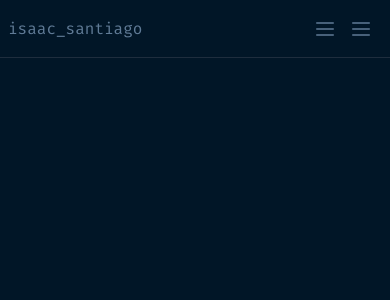
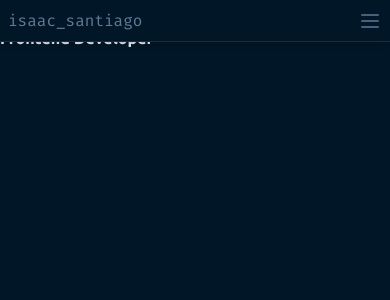
Before and after one commit to eoisaac/eoisaac.me, a React (Vite) app: page / in a window 390 px wide. Shown: the top 300 px of the page. Built offline with nearby package versions, Linux system fonts and the light colour scheme.

Commit message:
:bug: fix: active navigation link indicator

```diff
--- a/src/components/layouts/Header/index.tsx
+++ b/src/components/layouts/Header/index.tsx
@@ -4,7 +4,7 @@ import { NavLink } from 'react-router-dom'
 import { useMediaQuery } from '../../../hooks/useMediaQuery'
 
 export const Header = () => {
-  const isDesktop = useMediaQuery('(min-width: 640px)')
+  const isDesktop = useMediaQuery('(min-width: 768px)')
   const [menuVisibility, setMenuVisibility] = useState<boolean>(false)
 
   const handleMenuVisibility = () => {
@@ -16,34 +16,35 @@ export const Header = () => {
   }, [isDesktop])
 
   const menuItemStyles = {
-    item: 'block w-full sm:w-auto text-end',
-    link: `block px-4 py-2 border-base-lines border-y-[1px] sm:border-x-[1px]
-    sm:border-t-0 -mb-[1px] sm:-mx-[0.5px] border-b-2 border-b-transparent
-    text-text-secondary hover:text-text-primary hover:border-b-text-secondary`,
+    item: 'block w-full md:w-auto text-end',
+    link: `block px-4 py-2 border-base-lines border-y-[1px] md:border-x-[1px]
+    md:border-t-0 -mb-[1px] md:-mx-[0.5px] border-b-2 border-b-transparent
+    text-text-secondary hover:text-text-primary hover:border-b-auxiliary-blue`,
   }
 
   return (
     <header
       className="w-full flex items-center justify-between fixed mt-[1px] p-2
-      sm:px-0 sm:py-0 border-b border-b-base-lines bg-base-background z-50"
+      md:px-0 md:py-0 md:pr-[1px] border-b border-b-base-lines bg-base-background z-50
+      shadow-md"
     >
       <div
-        className="w-full flex gap-4 items-center justify-between
-      sm:justify-start bg-base-background"
+        className="w-full flex items-center justify-between md:justify-start
+      bg-base-background"
       >
-        <h2 className="font-mono text-text-secondary text-base sm:pl-2 md:pr-32">
+        <h2 className="font-mono text-text-secondary text-base md:pl-2 pr-20 lg:pr-32">
           isaac_santiago
         </h2>
 
-        <nav className="w-full flex justify-end sm:justify-start gap-1">
+        <nav className="w-full flex justify-end md:justify-start gap-1">
           <ul
-            className={`w-full flex flex-col sm:flex-row absolute
-            sm:relative inset-x-0 p-1 sm:p-0 bg-base-background
+            className={`w-full flex flex-col md:flex-row absolute
+            md:relative inset-x-0 p-1 md:p-0 bg-base-background
             transition-all ${menuVisibility ? 'top-full' : '-top-[500px]'}
             `}
           >
             <li className={menuItemStyles.item}>
-              <NavLink to="/" className={menuItemStyles.link}>
+              <NavLink to="/home" className={menuItemStyles.link}>
                 _home
               </NavLink>
             </li>
@@ -69,15 +70,15 @@ export const Header = () => {
             </li>
           </ul>
 
-          <button
-            className="relative sm:hidden z-40 text-text-secondary text-2xl bg-base-background"
-            onClick={handleMenuVisibility}
-          >
-            {menuVisibility ? <X /> : <List />}
-          </button>
-          <button
+          {/* <button
             className="relative p-2 mr-[1px] text-text-secondary text-2xl
           bg-base-background hover:text-text-primary"
+          >
+            <Command /> <Compass />
+          </button> */}
+          <button
+            className="relative md:hidden z-40 text-text-secondary text-2xl bg-base-background"
+            onClick={handleMenuVisibility}
           >
             {menuVisibility ? <X /> : <List />}
           </button>
--- a/src/routes/AppRoutes.tsx
+++ b/src/routes/AppRoutes.tsx
@@ -8,6 +8,7 @@ export const AppRoutes = () => {
     <Routes>
       <Route path="/" element={<DefaultLayout />}>
         <Route path="/" element={<Home />} />
+        <Route path="/home" element={<Home />} />
         <Route path="/about" element={<Home />} />
         <Route path="/projects" element={<Home />} />
         <Route path="/posts" element={<Home />} />
--- a/src/styles/main.css
+++ b/src/styles/main.css
@@ -28,9 +28,19 @@
   }
 }
 
-/* * {
+* {
   outline: none;
-} */
+}
+
+body {
+  font-size: theme(fontSize.base);
+  font-family: 'Ubuntu', sans-serif;
+  font-weight: 400;
+  line-height: 160%;
+  color: theme(colors.text-primary);
+  -webkit-font-smoothing: antialiased;
+  background-color: theme(colors.base-background);
+}
 
 ::selection {
   color: theme(colors.text-primary);
@@ -53,12 +63,6 @@
   background-color: theme(colors.base-lines);
 }
 
-body {
-  font-size: theme(fontSize.base);
-  font-family: 'Ubuntu', sans-serif;
-  font-weight: 400;
-  line-height: 160%;
-  color: theme(colors.text-primary);
-  -webkit-font-smoothing: antialiased;
-  background-color: theme(colors.base-background);
+header div nav ul li a.active {
+  @apply border-b-accent-orange
 }
```
Also changed, not shown: vercel.json (added).
